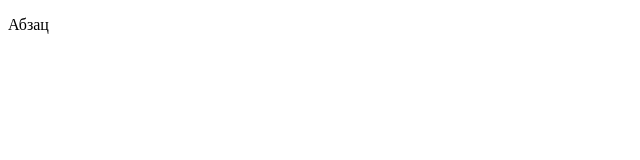
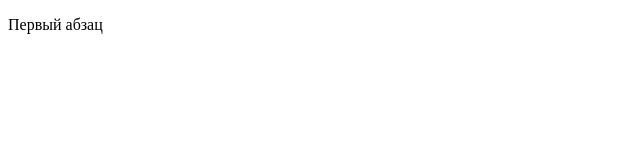
Before and after one commit to WebHeroSchool/TestSite2, a plain HTML site: page index.html in a window 1280 px wide. Shown: the full height of the page, 0-640 px from the left. Drawn offline with Linux system fonts and the light colour scheme.

Commit message:
Создание файла index.html и простой структуры файла.

```diff
--- a/index.html
+++ b/index.html
@@ -5,6 +5,6 @@
      <title>Заголовок</title>
 </head>
 <body>
-     <p>Абзац</p>
+     <p>Первый абзац</p>
 </body>
 </html>
```
